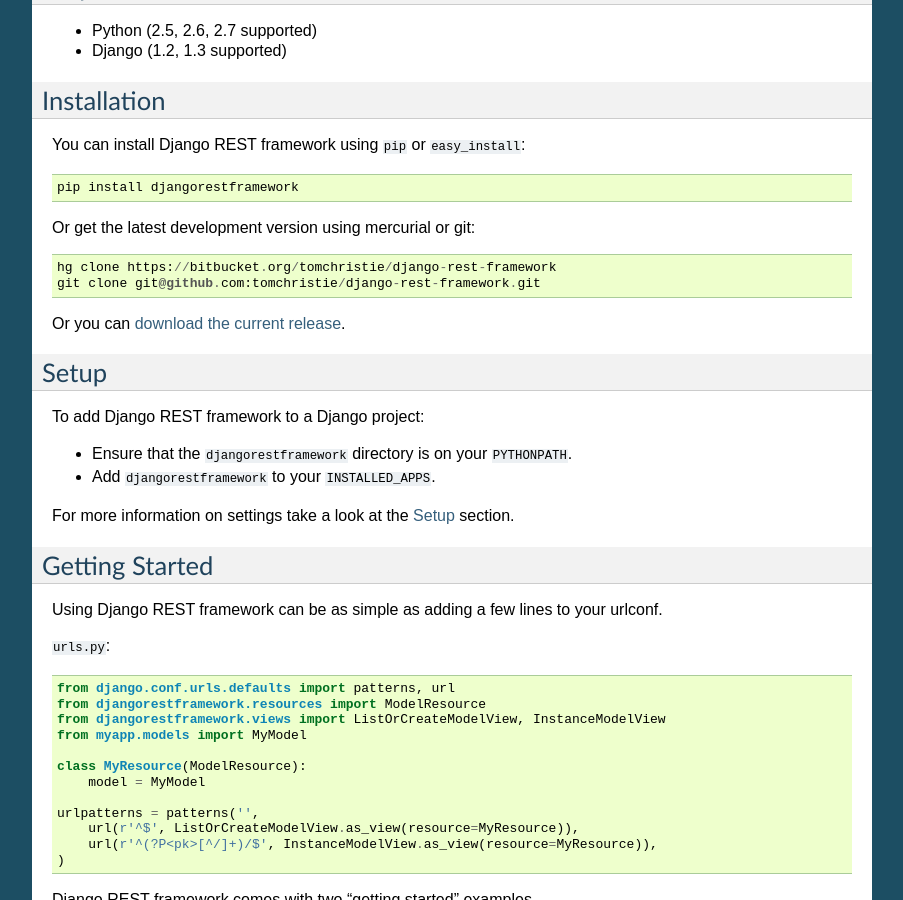
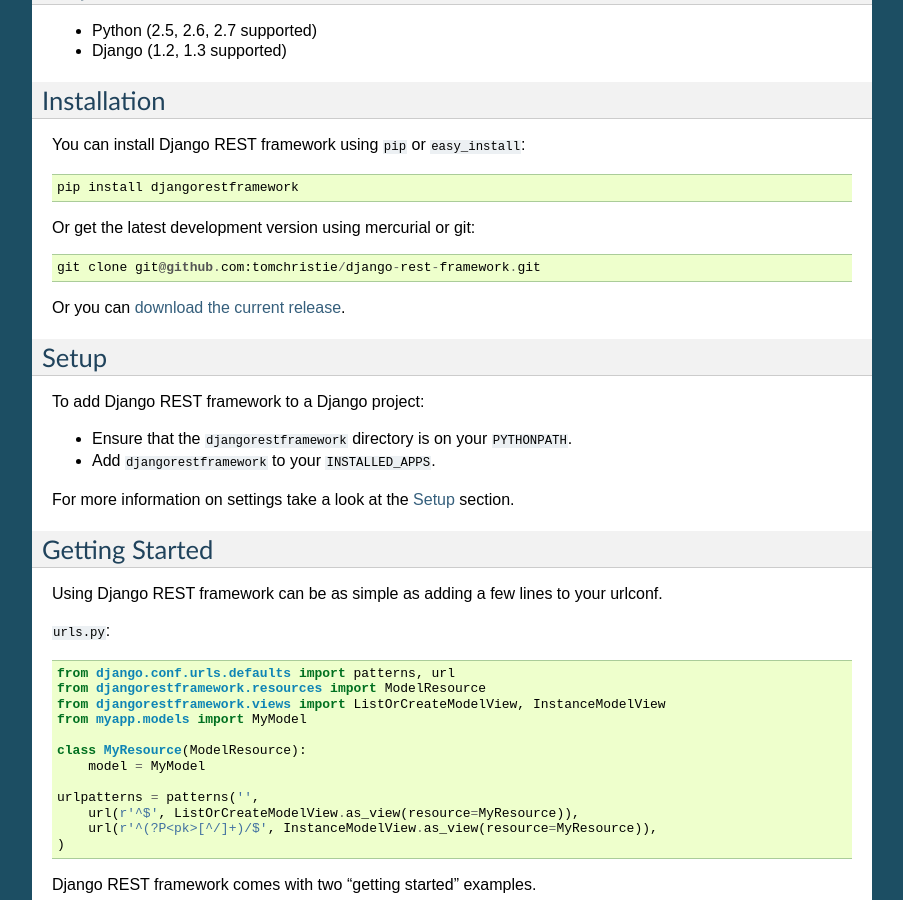
Before and after one commit to HoneyRole/Django-Admin, a Sphinx documentation site: the page built from docs/index.rst, in a window 1280 px wide and 900 px high, scrolled down 714 px. Shown: the whole window, without its empty margins (198-1101 px from the left). Built offline with Sphinx 7.4.7, drawn with Linux system fonts in a browser that asks for light colours.

Commit message:
deleted reference to bitbucket from the docs

```diff
--- a/docs/index.rst
+++ b/docs/index.rst
@@ -52,7 +52,6 @@ You can install Django REST framework using ``pip`` or ``easy_install``::
 
 Or get the latest development version using mercurial or git::
 
-    hg clone https://bitbucket.org/tomchristie/django-rest-framework
     git clone git@github.com:tomchristie/django-rest-framework.git
 
 Or you can `download the current release <http://pypi.python.org/pypi/djangorestframework>`_.
```
